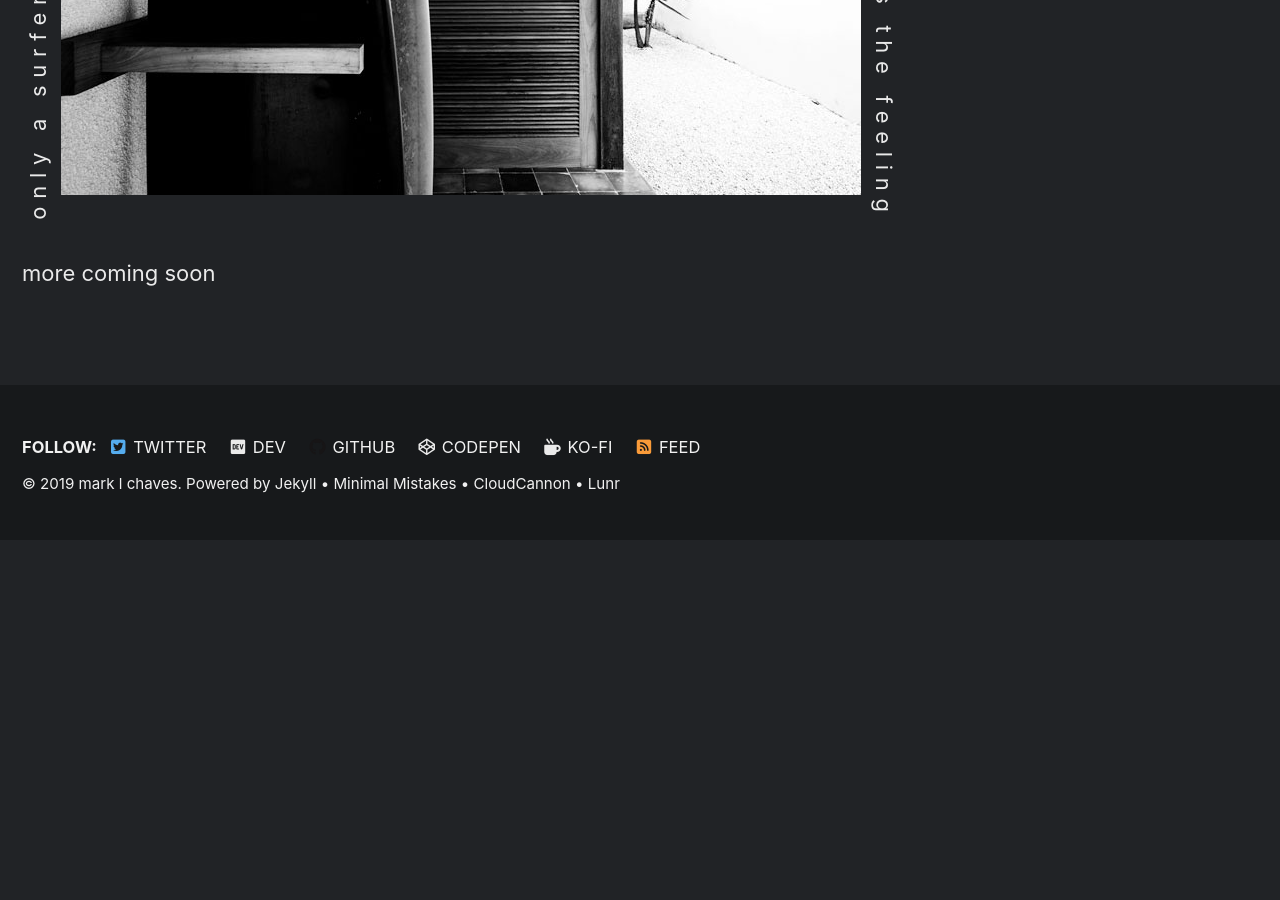
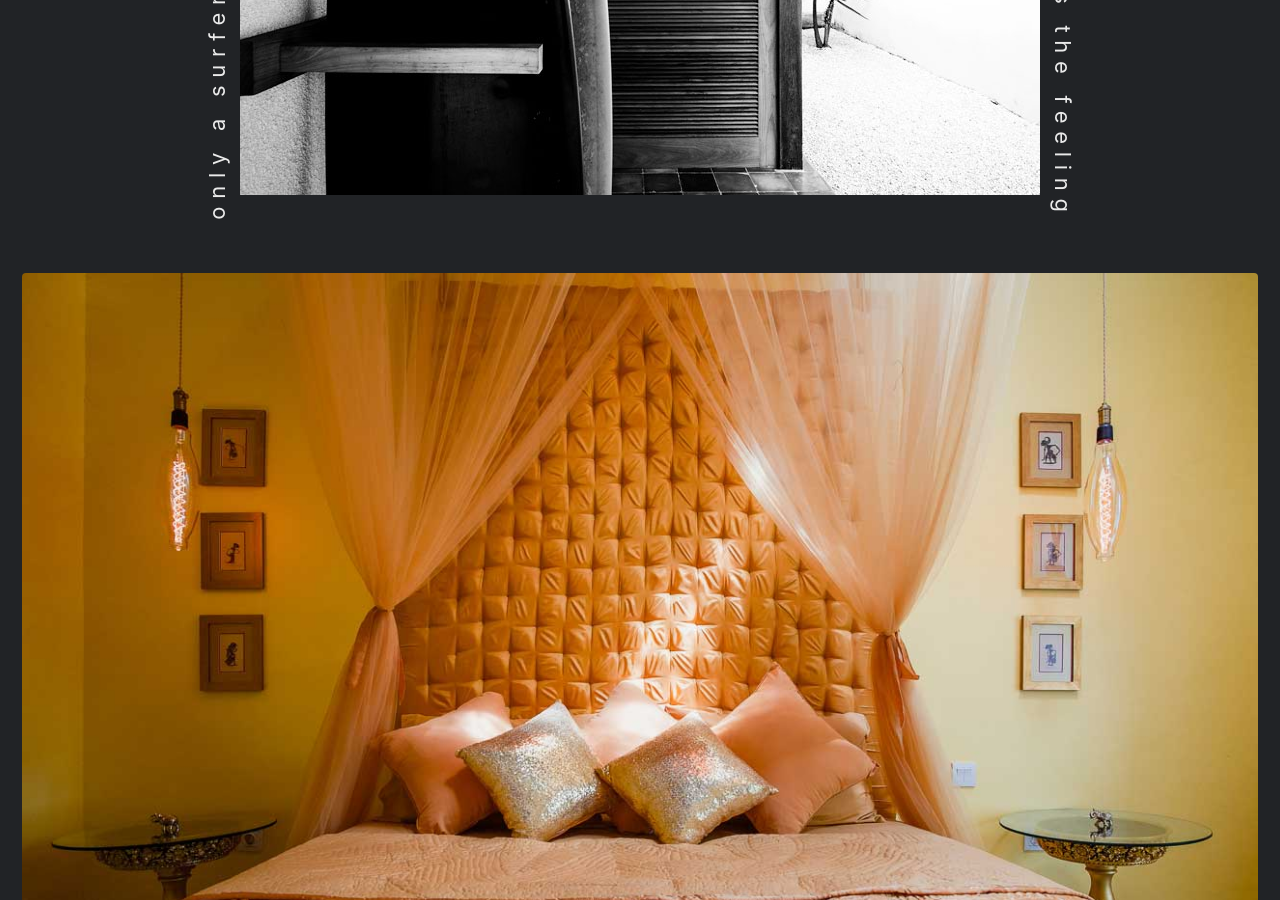
Before and after one commit to marklchaves/caughtmyeye, a Jekyll site: the page built from _photography/interior.md, in a window 1280 px wide and 900 px high, scrolled down 10909 px. Built offline with Jekyll 4.4.1, drawn with Linux system fonts in a browser that asks for light colours; cached includes are drawn as plain includes; nearby versions of some CDN libraries; before the commit the page ends 11449 px from its top, so only the background shows below that.

Commit message:
Last of interior, fixed 404

```diff
--- a/301.txt
+++ b/301.txt
@@ -1,2 +1,3 @@
 /portfolio/index.html /
 /portfolio/ /
+/portfolio/surabaya-becak-driver-1/ /stories/surabaya-becak-driver-1/
--- a/_photography/interior.md
+++ b/_photography/interior.md
@@ -81,6 +81,11 @@ gallery10:
 feature_row2:
   - image_path: /assets/images/interior/pascale-seaside-villa-overview-exterior-ZB5gnhz-800w.jpg
     alt: "Interior photography by freelance writer mark l chaves"
+gallery11:
+  - url: /assets/images/interior/rainy-house-of-gold-overview-br-2-1280w.jpg
+    image_path: /assets/images/interior/rainy-house-of-gold-overview-br-2-1280w.jpg
+    alt: "House of Gold - Interior photography by mark l chaves"
+    title: "House of Gold"
 ---
 {% include gallery id="gallery1" %}
 
@@ -104,8 +109,10 @@ feature_row2:
 
 {% include gallery id="gallery10" %}
 
-<span class="bottoms-up">only a surfer knows the feeling</span>
-<img src="/assets/images/interior/pascale-seaside-villa-overview-exterior-ZB5gnhz-800w.jpg" style="vertical-align:top;">
-<span class="vert-me">only a surfer knows the feeling</span>
+<div style="text-align: center;">
+  <span class="bottoms-up">only a surfer knows the feeling</span>
+  <img src="/assets/images/interior/pascale-seaside-villa-overview-exterior-ZB5gnhz-800w.jpg" style="vertical-align:top;">
+  <span class="vert-me">only a surfer knows the feeling</span>
+</div>
 
-more coming soon
+{% include gallery id="gallery11" %}
--- a/_sass/minimal-mistakes/skins/_mlc.scss
+++ b/_sass/minimal-mistakes/skins/_mlc.scss
@@ -98,7 +98,7 @@ h1 {
   letter-spacing: .35rem;
 }
 
-@media all and (max-width: 1023.990px) {
+@media all and (max-width: 1023.998px) {
   .vert-me, .bottoms-up {
     display: none;
   }
```
Also changed, not shown: _photography/surabaya.md (+1 -1 lines), assets/images/interior/rainy-house-of-gold-overview-br-2-1280w.jpg (added).
